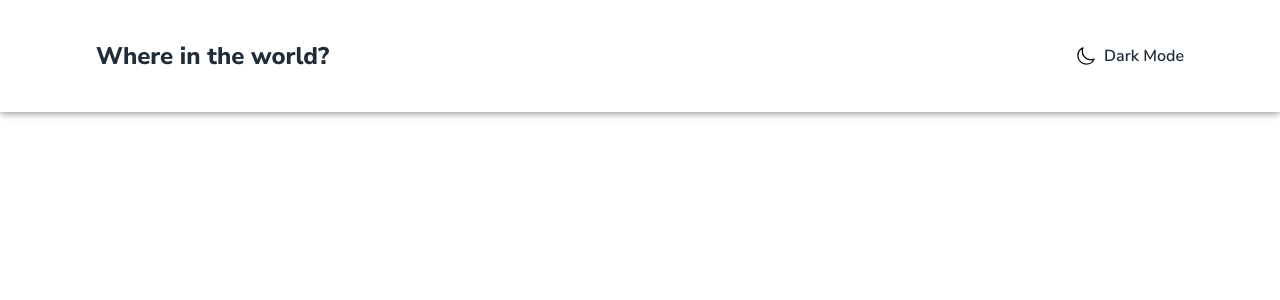
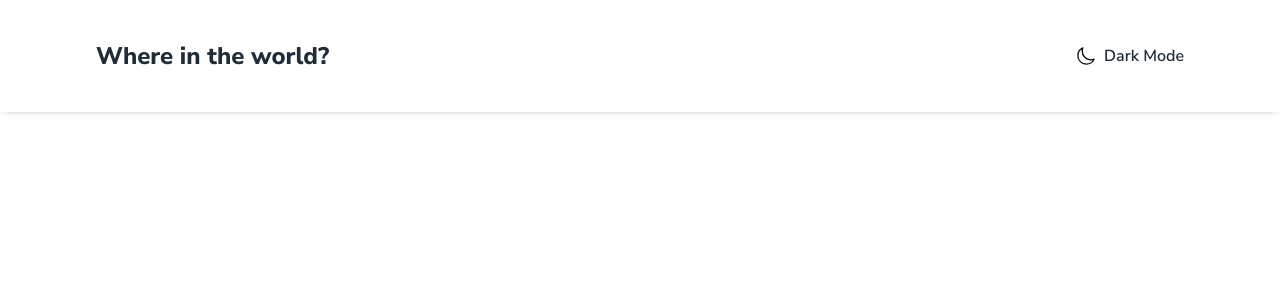
Before and after one commit to Ocholla-T/country, a Vue app: page / in a window 1280 px wide. Shown: the top 300 px of the page. Built offline with nearby package versions, Linux system fonts and the light colour scheme.

Commit message:
refactoring navbar

```diff
--- a/src/components/NavigationBar.vue
+++ b/src/components/NavigationBar.vue
@@ -1,10 +1,5 @@
 <template>
-  <nav
-    ref="nav"
-    class="nav nav-light container flex flex-ai-c flex-jc-sb"
-    id="navigation"
-    role="navigation"
-  >
+  <nav ref="nav" class="nav nav-light container flex flex-ai-c flex-jc-sb" role="navigation">
     <p>Where in the world?</p>
     <div class="nav__theme flex flex-jc-c flex-ai-c" @click="changeTheme">
       <div class="nav__icon"></div>
@@ -26,7 +21,7 @@ export default {
     const isDark = computed(() => store.state.theme.isDark);
 
     function changeTheme() {
-      store.commit('changeThemeState');
+      store.commit('theme/changeThemeState');
       if (isDark.value === true) {
         nav.value.classList.add('nav-dark');
         nav.value.classList.remove('nav-light');
@@ -48,19 +43,11 @@ export default {
 <style lang="scss" scoped>
 @use '@/assets/styles/main';
 
-#navigation {
-  @include main.breakpoint-down(medium) {
-    padding: 1rem;
-  }
-
+.nav {
+  margin-bottom: 0.1875rem;
   > p {
     font-weight: 750;
-  }
-}
-
-.nav {
-  @include main.breakpoint-up(large) {
-    > p {
+    @include main.breakpoint-up(large) {
       font-size: 1.5rem;
     }
   }
@@ -84,7 +71,7 @@ export default {
 
   &-light {
     background-color: main.$white;
-    box-shadow: 0px 1px 8px 0px main.$dark-gray;
+    box-shadow: 0px 1px 8px -4px main.$dark-gray;
     color: main.$very-dark-blue-text;
     transition: all 250ms ease-in;
     > div {
--- a/src/store/modules/theme.js
+++ b/src/store/modules/theme.js
@@ -16,4 +16,4 @@ const mutations = {
 
 const actions = {};
 
-export default { state, getters, actions, mutations };
+export default { namespaced: true, state, getters, actions, mutations };
```
